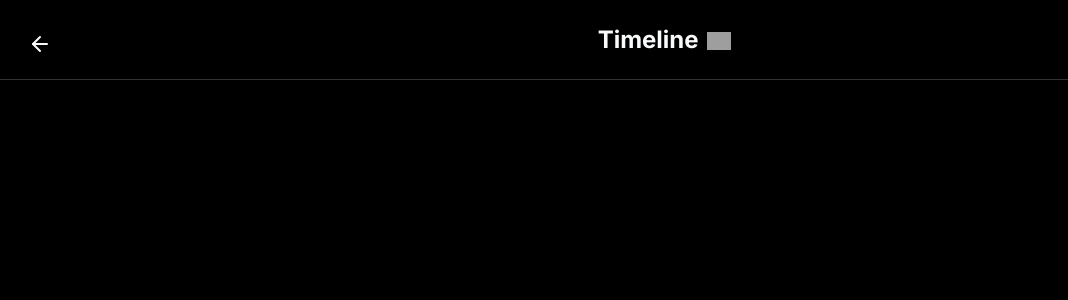
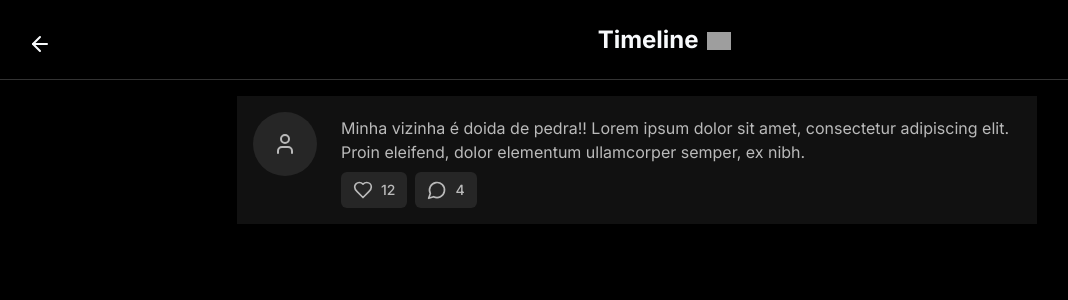
Before and after one commit to ryansldev/zap-web, a Next.js app: page /timeline in a window 1280 px wide. Shown: the top 300 px of the page, without its empty margins (3-1071 px from the left). Built offline with nearby package versions, Linux system fonts and the light colour scheme; grey boxes are pictures that could not be loaded.

Commit message:
feat: add post component

```diff
--- a/app/globals.css
+++ b/app/globals.css
@@ -41,11 +41,11 @@
     --primary: 262 83% 58%;
     --primary-foreground: 0 0% 100%;
     --secondary: 0 0% 15%;
-    --secondary-foreground: 0 0% 47%;
+    --secondary-foreground: 0 0% 73%;
     --muted: 217.2 32.6% 17.5%;
     --muted-foreground: 215 20.2% 65.1%;
     --accent: 0 0% 10%;
-    --accent-foreground: 0 0% 47%;
+    --accent-foreground: 0 0% 73%;
     --destructive: 0 62.8% 30.6%;
     --destructive-foreground: 210 40% 98%;
     --border: 0 0% 20%;
--- a/app/timeline/page.tsx
+++ b/app/timeline/page.tsx
@@ -1,12 +1,24 @@
 'use client'
 
 import { PageHeader } from "@/components/page-header";
+import { Post } from "@/components/post";
 
 export default function Timeline() {
   return (
-    <PageHeader
-      title="Timeline"
-      centered
-    />
+    <div>
+      <PageHeader
+        title="Timeline"
+        centered
+      />
+
+      <div className="flex items-center justify-center flex-wrap">
+        <Post
+          username="johndoe"
+          text="Minha vizinha é doida de pedra!! Lorem ipsum dolor sit amet, consectetur adipiscing elit. Proin eleifend, dolor elementum ullamcorper semper, ex nibh."
+          likes={12}
+          comments={4}
+        />
+      </div>
+    </div>
   )
 }
--- /dev/null
+++ b/components/post/index.tsx
@@ -0,0 +1,53 @@
+import { HeartIcon, MessageCircle, UserIcon } from "lucide-react";
+import { Button } from "../ui/button";
+
+interface PostProps {
+  username: string;
+  text: string;
+  likes: number;
+  comments: number;
+  profilePic?: string;
+}
+
+export function Post({
+  text,
+  likes,
+  comments,
+}: PostProps) {
+  return (
+    <div className="flex justify-center items-start w-full max-w-[800px] flex-wrap space-x-6 bg-[#111] p-4">
+      <Button
+        size="icon"
+        variant="secondary"
+        className="w-16 h-16 rounded-full"
+      >
+        <UserIcon className="w-6 h-6" />
+      </Button>
+
+      <div className="flex-1 mt-1">
+        <span className="text-secondary-foreground">
+          {text}
+        </span>
+
+        <div className="flex flex-wrap space-x-2 mt-2">
+          <Button
+            variant="secondary"
+            className="flex space-x-2"
+            size="sm"
+          >
+            <HeartIcon className="h-5 w-5" />
+            <span>{likes}</span>
+          </Button>
+          <Button
+            variant="secondary"
+            className="flex space-x-2"
+            size="sm"
+          >
+            <MessageCircle className="h-5 w-5" />
+            <span>{comments}</span>
+          </Button>
+        </div>
+      </div>
+    </div>
+  )
+}
```
